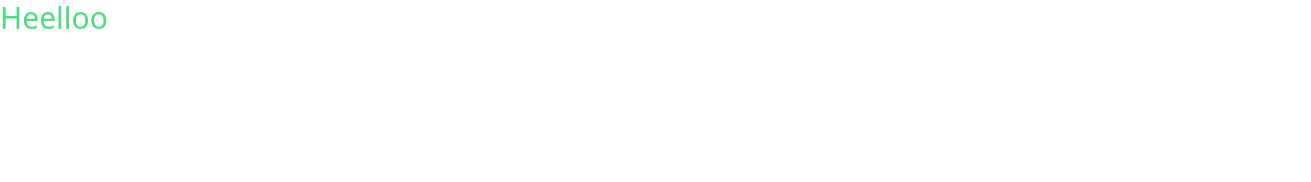
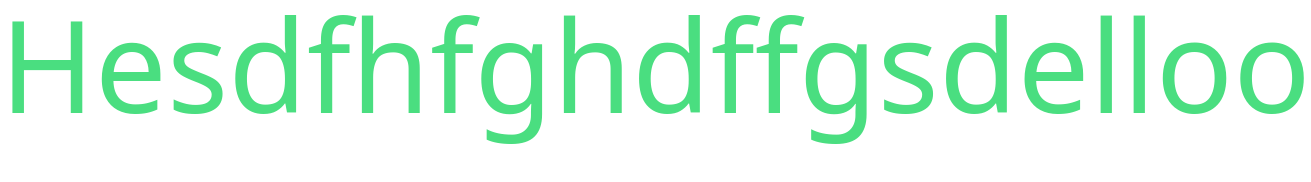
Before and after one commit to kareraolivier/Airbnb, a website: page index.html in a window 1280 px wide. Shown: the whole page, 1311 px wide, since content can reach past the window. Drawn offline with Linux system fonts and the light colour scheme.

Commit message:
first commit

```diff
--- a/index.html
+++ b/index.html
@@ -9,7 +9,7 @@
 </head>
 
 <body>
-    <h1 class="text-3xl text-green-400">Heelloo</h1>
+    <h1 class="text-9xl text-green-400">Hesdfhfghdffgsdelloo</h1>
 </body>
 
 </html>
```
Also changed, not shown: CSS/output.css, 1 other file.
